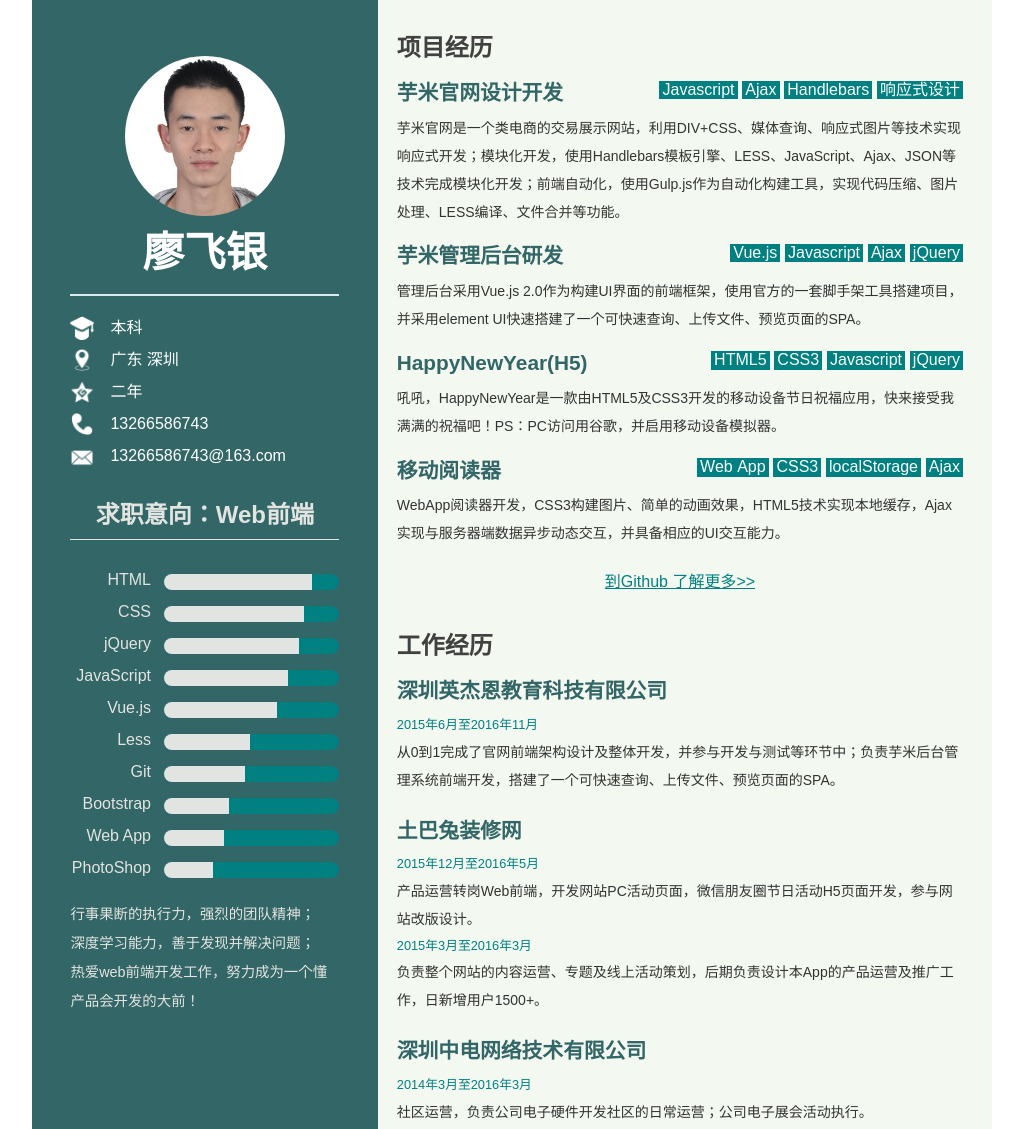
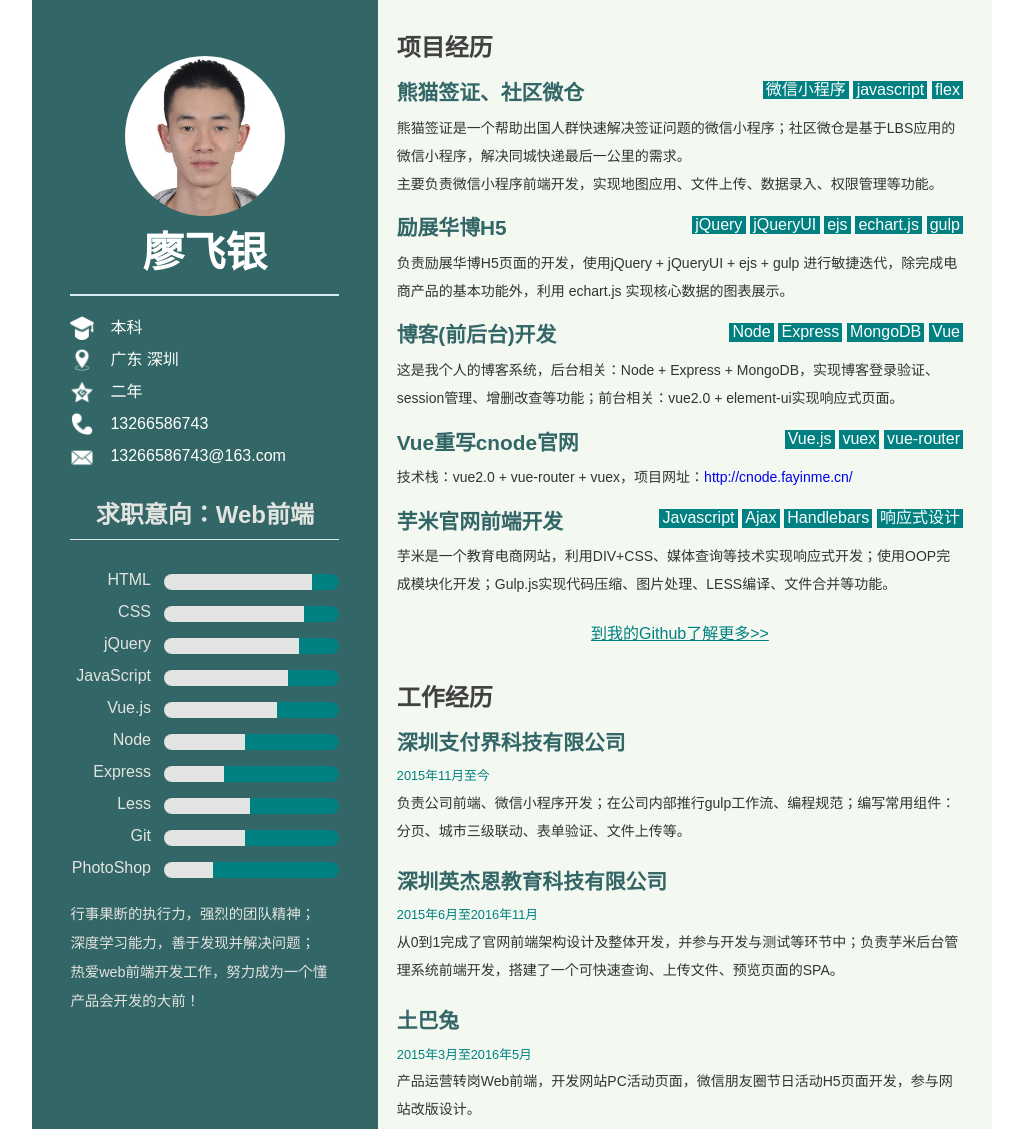
Before and after one commit to CaptainLiao/mycv, a plain HTML site: page index.html in a window 1280 px wide. Shown: the top 1129 px of the page, without its empty margins (128-1151 px from the left). Drawn offline with Linux system fonts and the light colour scheme.

Commit message:
update cv

```diff
--- a/index.html
+++ b/index.html
@@ -24,10 +24,10 @@
 				<li class="ojQuery"><span>jQuery</span></li>
 				<li class="oJS"><span>JavaScript</span></li>
 				<li class="oBootstrap"><span>Vue.js</span></li>
+				<li class="oWebApp"><span>Node</span></li>
+				<li class="oCSS3"><span>Express</span></li>
 				<li class="oSass"><span>Less</span></li>
 				<li class="oWebApp"><span>Git</span></li>
-				<li class="oGit"><span>Bootstrap</span></li>
-				<li class="oCSS3"><span>Web App</span></li>
 				<li class="oPhotoShop"><span>PhotoShop</span></li>
 			</ul>
 			<p class="about">行事果断的执行力，强烈的团队精神；<br>
@@ -40,32 +40,75 @@
 			</div>
 		</div><!-- end of intro -->
 		<div class="experience">
+
 			<div class="items">
 				<h2>项目经历</h2>
 				<div class="item">
-					<h3><a href="http://www.yumeer.com" target="_blank">芋米官网设计开发</a></h3>
+					<h3><a href="#" target="_blank">熊猫签证、社区微仓</a></h3>
+					<div class="technology">
+						<span>微信小程序</span>
+						<span>javascript</span>
+						<span>flex</span>
+					</div>
+					<p>熊猫签证是一个帮助出国人群快速解决签证问题的微信小程序；社区微仓是基于LBS应用的微信小程序，解决同城快递最后一公里的需求。</p>
+					<p>主要负责微信小程序前端开发，实现地图应用、文件上传、数据录入、权限管理等功能。</p>
+				</div>
+<!-- 				<div class="item">
+					<h3><a href="#" target="_blank">社区微仓</a></h3>
+					<div class="technology">
+						<span>微信小程序</span>
+						<span>javascript</span>
+						<span>flex</span>
+					</div>
+					<p>简介：社区微仓是基于LBS应用的微信小程序，解决同城快递最后一公里的需求。</p>
+					<p>承担职责：负责该应用的全部js交互逻辑，及部分css样式。</p>
+				</div> -->
+				<div class="item">
+					<h3><a href="#" target="_blank">励展华博H5</a></h3>
+					<div class="technology">
+						<span>jQuery</span>
+						<span>jQueryUI</span>
+						<span>ejs</span>
+						<span>echart.js</span>
+						<span>gulp</span>
+					</div>
+					<p>负责励展华博H5页面的开发，使用jQuery + jQueryUI + ejs + gulp 进行敏捷迭代，除完成电商产品的基本功能外，利用 echart.js 实现核心数据的图表展示。
+					</p>
+				</div>
+				<div class="item">
+					<h3><a href="http://www.fayinme.cn" target="_blank">博客(前后台)开发</a></h3>
+					<div class="technology">
+						<span>Node</span>
+						<span>Express</span>
+						<span>MongoDB</span>
+						<span>Vue</span>
+					</div>
+					<p>这是我个人的博客系统，后台相关：Node + Express + MongoDB，实现博客登录验证、session管理、增删改查等功能；前台相关：vue2.0 + element-ui实现响应式页面。
+					</p>
+				</div>
+				<div class="item">
+					<h3><a href="http://cnode.fayinme.cn/" target="_blank">Vue重写cnode官网</a></h3>
+					<div class="technology">
+						<span>Vue.js</span>
+						<span>vuex</span>
+						<span>vue-router</span>
+					</div>
+					<p>技术栈：vue2.0 + vue-router + vuex，项目网址：<a href="http://cnode.fayinme.cn/" target="_blank">http://cnode.fayinme.cn/</a>
+					</p>
+				</div>
+				<div class="item">
+					<h3><a href="http://www.yumeer.com" target="_blank">芋米官网前端开发</a></h3>
 					<div class="technology">
 						<span>Javascript</span>
 						<span>Ajax</span>
 						<span>Handlebars</span>
 						<span>响应式设计</span>
 					</div>
-					<p>芋米官网是一个类电商的交易展示网站，利用DIV+CSS、媒体查询、响应式图片等技术实现响应式开发；模块化开发，使用Handlebars模板引擎、LESS、JavaScript、Ajax、JSON等技术完成模块化开发；前端自动化，使用Gulp.js作为自动化构建工具，实现代码压缩、图片处理、LESS编译、文件合并等功能。
+					<p>芋米是一个教育电商网站，利用DIV+CSS、媒体查询等技术实现响应式开发；使用OOP完成模块化开发；Gulp.js实现代码压缩、图片处理、LESS编译、文件合并等功能。
 					</p>
 				</div>
-				<div class="item">
-					<h3><a href="#">芋米管理后台研发</a></h3>
-					<div class="technology">
-						<span>Vue.js</span>
-						<span>Javascript</span>
-						<span>Ajax</span>
-						<span>jQuery</span>
-					</div>
-					<p>管理后台采用Vue.js 2.0作为构建UI界面的前端框架，使用官方的一套脚手架工具搭建项目，
-						并采用element UI快速搭建了一个可快速查询、上传文件、预览页面的SPA。
-					</p>
-				</div>
-				<div class="item">
+
+<!-- 				<div class="item">
 					<h3><a href="https://captainliao.github.io/happynewyear/" target="_blank">HappyNewYear(H5)</a></h3>
 					<div class="technology">
 						<span>HTML5</span>
@@ -73,8 +116,8 @@
 						<span>Javascript</span>
 						<span>jQuery</span>
 					</div>
-					<p>吼吼，HappyNewYear是一款由HTML5及CSS3开发的移动设备节日祝福应用，快来接受我满满的祝福吧！PS：PC访问用谷歌，并启用移动设备模拟器。</p>
-				</div>
+					<p>HappyNewYear是一款由HTML5及CSS3开发的移动设备节日祝福应用，快来接受我满满的祝福吧！PS：PC访问用谷歌浏览器，f12启用移动设备模拟器。</p>
+				</div> -->
 <!--				<div class="item">
 					<h3><a href="https://captainliao.github.io/The-museum-of-browsers/" target="_blank">浏览器博物馆(Bootstrap)</a></h3>
 					<div class="technology">
@@ -84,7 +127,7 @@
 					</div>
 					<p>一颗赛艇，采用简洁、强悍的前端开发框架Bootstrap，迅速、高效的打造一个响应式Web网站，见证伟大......</p>
 				</div>-->
-				<div class="item">
+<!-- 				<div class="item">
 					<h3><a href="javascript:;">移动阅读器</a></h3>
 					<div class="technology">
 						<span>Web&nbsp;App</span>
@@ -92,8 +135,8 @@
 						<span>localStorage</span>
 						<span>Ajax</span>
 					</div>
-					<p>WebApp阅读器开发，CSS3构建图片、简单的动画效果，HTML5技术实现本地缓存，Ajax实现与服务器端数据异步动态交互，并具备相应的UI交互能力。</p>
-				</div>
+					<p>WebApp阅读器开发，CSS3实现动画效果，Javascript编写交互效果，HTML5技术实现本地缓存，Ajax实现与服务器端数据异步动态交互。</p>
+				</div> -->
 				<!--<div class="item">
 					<h3><a href="https://captainliao.github.io/Mr.Liao-grocery/" target="_blank">廖记杂货铺</a></h3>
 					<div class="technology">
@@ -113,21 +156,24 @@
 					<p>灰常著名的CSSZenGarden，集合全球前端开发人员的智慧和心血，无论是HTML结构，还是CSS布局，都很......禅！</p>
 				</div>-->
 
-				<p class="more"><a href="https://github.com/CaptainLiao" target="_blank">到Github&nbsp;了解更多&gt;&gt;</a></p>
+				<p class="more"><a href="https://github.com/CaptainLiao" target="_blank">到我的Github了解更多&gt;&gt;</a></p>
 			</div><!-- end of items -->
 			<div class="workExp">
 				<h2>工作经历</h2>
+				<div class="work">
+					<h3>深圳支付界科技有限公司</h3>
+					<p class="time">2015年11月至今</p>
+					<p>负责公司前端、微信小程序开发；在公司内部推行gulp工作流、编程规范；编写常用组件：分页、城市三级联动、表单验证、文件上传等。</p>
+				</div>
 				<div class="work">
 					<h3>深圳英杰恩教育科技有限公司</h3>
 					<p class="time">2015年6月至2016年11月</p>
 					<p>从0到1完成了官网前端架构设计及整体开发，并参与开发与测试等环节中；负责芋米后台管理系统前端开发，搭建了一个可快速查询、上传文件、预览页面的SPA。</p>
 				</div>
 				<div class="work">
-					<h3>土巴兔装修网</h3>
-					<p class="time">2015年12月至2016年5月</p>
+					<h3>土巴兔</h3>
+					<p class="time">2015年3月至2016年5月</p>
 					<p>产品运营转岗Web前端，开发网站PC活动页面，微信朋友圈节日活动H5页面开发，参与网站改版设计。</p>
-					<p class="time">2015年3月至2016年3月</p>
-					<p>负责整个网站的内容运营、专题及线上活动策划，<!--如《端午粽情》专题向用户展示中式家居风格设计案例，日均PV10000+....-->后期负责设计本App的产品运营及推广工作，日新增用户1500+。</p>
 				</div>
 				<div class="work">
 					<h3>深圳中电网络技术有限公司</h3>
```
